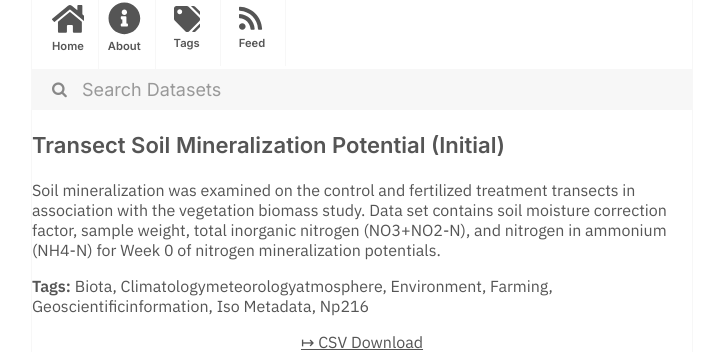
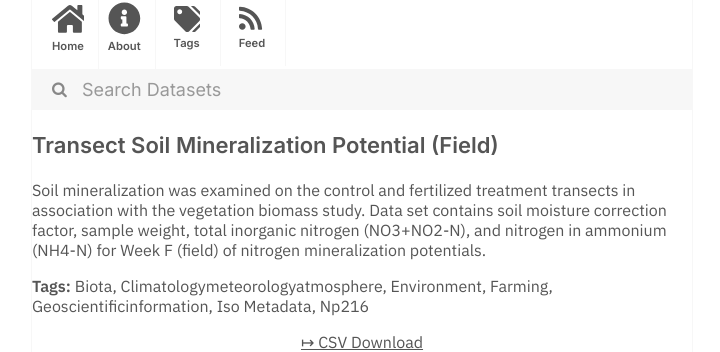
Before and after one commit to dayda-entities/department-of-agriculture, a Jekyll site: the page built from _posts/2020-11-10-transect-soil-mineralization-p.md, in a window 1280 px wide. Shown: the part 216-568 px from the top of the page, without its empty margins (278-998 px from the left). Built offline with Jekyll 4.4.1, drawn with Linux system fonts in a browser that asks for light colours.

Commit message:
Publish Data

```diff
--- a/_posts/2020-11-10-transect-soil-mineralization-p.md
+++ b/_posts/2020-11-10-transect-soil-mineralization-p.md
@@ -1,7 +1,7 @@
 ---
-title: Transect Soil Mineralization Potential (Initial)
-created: '2020-11-10T16:27:20.880375'
-modified: '2020-11-10T16:27:20.880382'
+title: Transect Soil Mineralization Potential (Field)
+created: '2020-11-10T16:27:20.762631'
+modified: '2020-11-10T16:27:20.762641'
 state: active
 type: dataset
 tags:
@@ -14,9 +14,9 @@ tags:
   - Np216
 groups: []
 csv_url: >-
-  https://jornada.nmsu.edu/sites/jornada.nmsu.edu/files/data_files/JornadaStudy_015_transect_biomass_soil_mineralization_potential_initial_data.csv
+  https://jornada.nmsu.edu/sites/jornada.nmsu.edu/files/data_files/JornadaStudy_015_transect_biomass_soil_mineralization_potential_field_data.csv
 json_url: ''
 layout: post
 
 ---
-<p>Soil mineralization was examined on the control and fertilized treatment transects in association with the vegetation biomass study. Data set contains soil moisture correction factor, sample weight, total inorganic nitrogen (NO3+NO2-N), and nitrogen in ammonium (NH4-N) for Week 0 of nitrogen mineralization potentials.</p>
+<p>Soil mineralization was examined on the control and fertilized treatment transects in association with the vegetation biomass study. Data set contains soil moisture correction factor, sample weight, total inorganic nitrogen (NO3+NO2-N), and nitrogen in ammonium (NH4-N) for Week F (field) of nitrogen mineralization potentials.</p>
```
